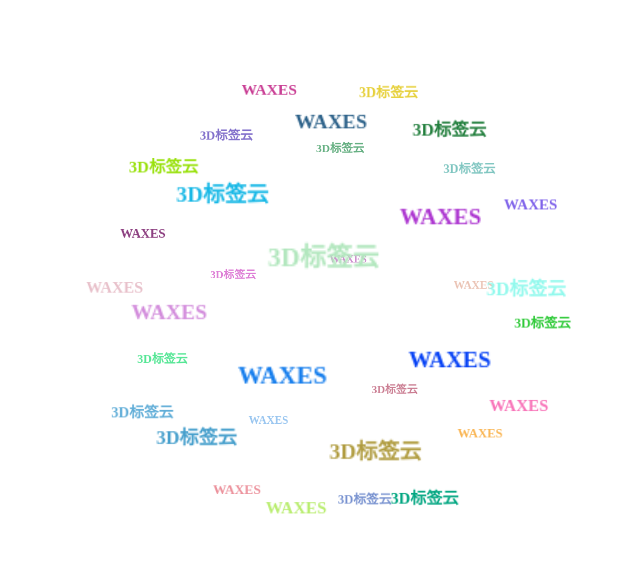
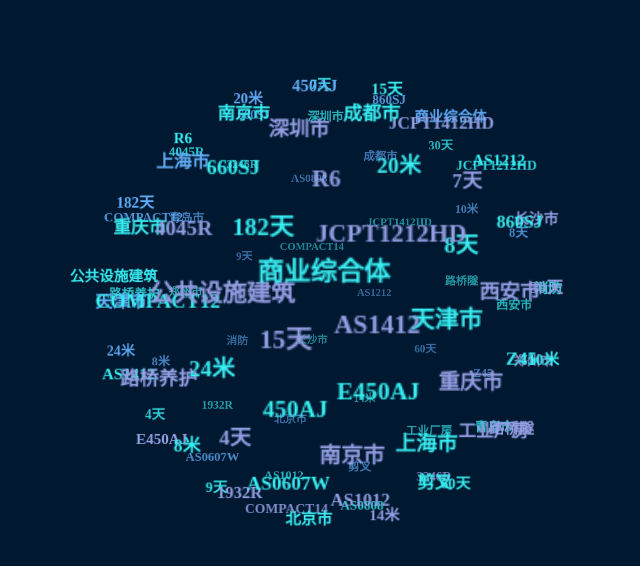
Before and after one commit to dragon-components/animation-frame-3d, a website: page src/3D-demo/3Dtag.html in a window 1280 px wide. Shown: the whole page, without its empty margins (308-948 px from the left). Drawn offline with Linux system fonts and the light colour scheme.

Commit message:
fix: big screen

```diff
--- a/src/3D-demo/3Dtag.html
+++ b/src/3D-demo/3Dtag.html
@@ -10,61 +10,147 @@
       position: relative;
     }
 
-    .tag {
+    /* .tag {
       display: block;
       position: absolute;
       left: 0px;
       top: 0px;
-      color: #000;
       text-decoration: none;
       font-size: 15px;
       font-family: "微软雅黑";
       font-weight: bold;
       will-change: transform;
+      color: #62aef9;
+    } */
+    .tag {
+      display: block;
+      position: absolute;
+      text-decoration: none;
+      font-size: 15px;
+      font-family: "微软雅黑";
+      font-weight: bold;
+      will-change: transform;
+      color: #62aef9;
     }
-
+    .tag {
+      display: block;
+      position: absolute;
+      text-decoration: none;
+      font-size: 15px;
+      font-family: "微软雅黑";
+      font-weight: bold;
+      will-change: transform;
+      color: #949ee3;
+    }
+    .tag {
+      color: #38eef1;
+    }
     .tag:hover {
       border: 1px solid #666;
     }
   </style>
   <title>3D标签云</title>
 </head>
-<body>
+<body  style="background-color: #001830;">
 <div class="tagBall">
-  <a class="tag" href="#">WAXES</a>
-  <a class="tag" href="#">3D标签云</a>
-  <a class="tag" href="#">WAXES</a>
-  <a class="tag" href="#">3D标签云</a>
-  <a class="tag" href="#">WAXES</a>
-  <a class="tag" href="#">3D标签云</a>
-  <a class="tag" href="#">WAXES</a>
-  <a class="tag" href="#">3D标签云</a>
-  <a class="tag" href="#">WAXES</a>
-  <a class="tag" href="#">3D标签云</a>
-  <a class="tag" href="#">WAXES</a>
-  <a class="tag" href="#">3D标签云</a>
-  <a class="tag" href="#">WAXES</a>
-  <a class="tag" href="#">3D标签云</a>
-  <a class="tag" href="#">WAXES</a>
-  <a class="tag" href="#">3D标签云</a>
-  <a class="tag" href="#">WAXES</a>
-  <a class="tag" href="#">3D标签云</a>
-  <a class="tag" href="#">WAXES</a>
-  <a class="tag" href="#">3D标签云</a>
-  <a class="tag" href="#">WAXES</a>
-  <a class="tag" href="#">3D标签云</a>
-  <a class="tag" href="#">WAXES</a>
-  <a class="tag" href="#">3D标签云</a>
-  <a class="tag" href="#">3D标签云</a>
-  <a class="tag" href="#">WAXES</a>
-  <a class="tag" href="#">3D标签云</a>
-  <a class="tag" href="#">WAXES</a>
-  <a class="tag" href="#">3D标签云</a>
-  <a class="tag" href="#">WAXES</a>
-  <a class="tag" href="#">3D标签云</a>
-  <a class="tag" href="#">3D标签云</a>
-  <a class="tag" href="#">WAXES</a>
-  <a class="tag" href="#">3D标签云</a>
+  <a class="tag" href="#">E450AJ</a>
+  <a class="tag" href="#">AS1412</a>
+  <a class="tag" href="#">天津市</a>
+  <a class="tag" href="#">重庆市</a>
+  <a class="tag" href="#">上海市</a>
+  <a class="tag" href="#">南京市</a>
+  <a class="tag" href="#">450AJ</a>
+  <a class="tag" href="#">15天</a>
+  <a class="tag" href="#">商业综合体</a>
+  <a class="tag" href="#">JCPT1212HD</a>
+  <a class="tag" href="#">8天</a>
+  <a class="tag" href="#">西安市</a>
+  <a class="tag" href="#">Z45</a>
+  <a class="tag" href="#">工业厂房</a>
+  <a class="tag" href="#">剪叉</a>
+  <a class="tag" href="#">AS1012</a>
+  <a class="tag" href="#">AS0607W</a>
+  <a class="tag" href="#">4天</a>
+  <a class="tag" href="#">24米</a>
+  <a class="tag" href="#">公共设施建筑</a>
+  <a class="tag" href="#">182天</a>
+  <a class="tag" href="#">R6</a>
+  <a class="tag" href="#">20米</a>
+  <a class="tag" href="#">7天</a>
+  <a class="tag" href="#">860SJ</a>
+  <a class="tag" href="#">30天</a>
+  <a class="tag" href="#">10米</a>
+  <a class="tag" href="#">路桥隧</a>
+  <a class="tag" href="#">60天</a>
+  <a class="tag" href="#">14米</a>
+  <a class="tag" href="#">北京市</a>
+  <a class="tag" href="#">1932R</a>
+  <a class="tag" href="#">8米</a>
+  <a class="tag" href="#">路桥养护</a>
+  <a class="tag" href="#">COMPACT12</a>
+  <a class="tag" href="#">4045R</a>
+  <a class="tag" href="#">660SJ</a>
+  <a class="tag" href="#">深圳市</a>
+  <a class="tag" href="#">成都市</a>
+  <a class="tag" href="#">JCPT1412HD</a>
+  <a class="tag" href="#">AS1212</a>
+  <a class="tag" href="#">长沙市</a>
+  <a class="tag" href="#">消防</a>
+  <a class="tag" href="#">郑州市</a>
+  <a class="tag" href="#">青岛市</a>
+  <a class="tag" href="#">3246R</a>
+  <a class="tag" href="#">AS0808</a>
+  <a class="tag" href="#">COMPACT14</a>
+  <a class="tag" href="#">9天</a>
+  <a class="tag" href="#">E450AJ</a>
+  <a class="tag" href="#">AS1412</a>
+  <a class="tag" href="#">天津市</a>
+  <a class="tag" href="#">重庆市</a>
+  <a class="tag" href="#">上海市</a>
+  <a class="tag" href="#">南京市</a>
+  <a class="tag" href="#">450AJ</a>
+  <a class="tag" href="#">15天</a>
+  <a class="tag" href="#">商业综合体</a>
+  <a class="tag" href="#">JCPT1212HD</a>
+  <a class="tag" href="#">8天</a>
+  <a class="tag" href="#">西安市</a>
+  <a class="tag" href="#">Z45</a>
+  <a class="tag" href="#">工业厂房</a>
+  <a class="tag" href="#">剪叉</a>
+  <a class="tag" href="#">AS1012</a>
+  <a class="tag" href="#">AS0607W</a>
+  <a class="tag" href="#">4天</a>
+  <a class="tag" href="#">24米</a>
+  <a class="tag" href="#">公共设施建筑</a>
+  <a class="tag" href="#">182天</a>
+  <a class="tag" href="#">R6</a>
+  <a class="tag" href="#">20米</a>
+  <a class="tag" href="#">7天</a>
+  <a class="tag" href="#">860SJ</a>
+  <a class="tag" href="#">30天</a>
+  <a class="tag" href="#">10米</a>
+  <a class="tag" href="#">路桥隧</a>
+  <a class="tag" href="#">60天</a>
+  <a class="tag" href="#">14米</a>
+  <a class="tag" href="#">北京市</a>
+  <a class="tag" href="#">1932R</a>
+  <a class="tag" href="#">8米</a>
+  <a class="tag" href="#">路桥养护</a>
+  <a class="tag" href="#">COMPACT12</a>
+  <a class="tag" href="#">4045R</a>
+  <a class="tag" href="#">660SJ</a>
+  <a class="tag" href="#">深圳市</a>
+  <a class="tag" href="#">成都市</a>
+  <a class="tag" href="#">JCPT1412HD</a>
+  <a class="tag" href="#">AS1212</a>
+  <a class="tag" href="#">长沙市</a>
+  <a class="tag" href="#">消防</a>
+  <a class="tag" href="#">郑州市</a>
+  <a class="tag" href="#">青岛市</a>
+  <a class="tag" href="#">3246R</a>
+  <a class="tag" href="#">AS0808</a>
+  <a class="tag" href="#">COMPACT14</a>
+  <a class="tag" href="#">9天</a>
 </div>
 <script>
   var tagEle = "querySelectorAll" in document ? document.querySelectorAll(".tag") : getClass("tag"),
@@ -101,9 +187,27 @@
       var y = RADIUS * Math.sin(a) * Math.sin(b);
       var z = RADIUS * Math.cos(a);
       var t = new tag(tagEle[i], x, y, z);
-      tagEle[i].style.color = "rgb(" + parseInt(Math.random() * 255) + "," + parseInt(Math.random() * 255) + "," + parseInt(Math.random() * 255) + ")";
+      // tagEle[i].style.color = '#38eef1' // "rgb(" + parseInt(Math.random() * 255) + "," + parseInt(Math.random() * 255) + "," + parseInt(Math.random() * 255) + ")";
+      // tagEle[i].style.color = '#949ee3' // "rgb(" + parseInt(Math.random() * 255) + "," + parseInt(Math.random() * 255) + "," + parseInt(Math.random() * 255) + ")";
       tags.push(t);
       t.move();
+      // if(tags.length > 20) {
+        if(+i%2 === 0) {
+          tagEle[i].style.color = '#38eef1'
+        }
+        if(+i%2 === 1) {
+          tagEle[i].style.color = '#949ee3'
+        }
+        // tagEle[i].style.color = '#949ee3'
+      // }
+      if(tags.length > 50) {
+        if(+i%2 === 0) {
+          tagEle[i].style.color = '#38eef1'
+        }
+        if(+i%2 === 1) {
+          tagEle[i].style.color = '#62aef9'
+        }
+      }
     }
   }
 
```
